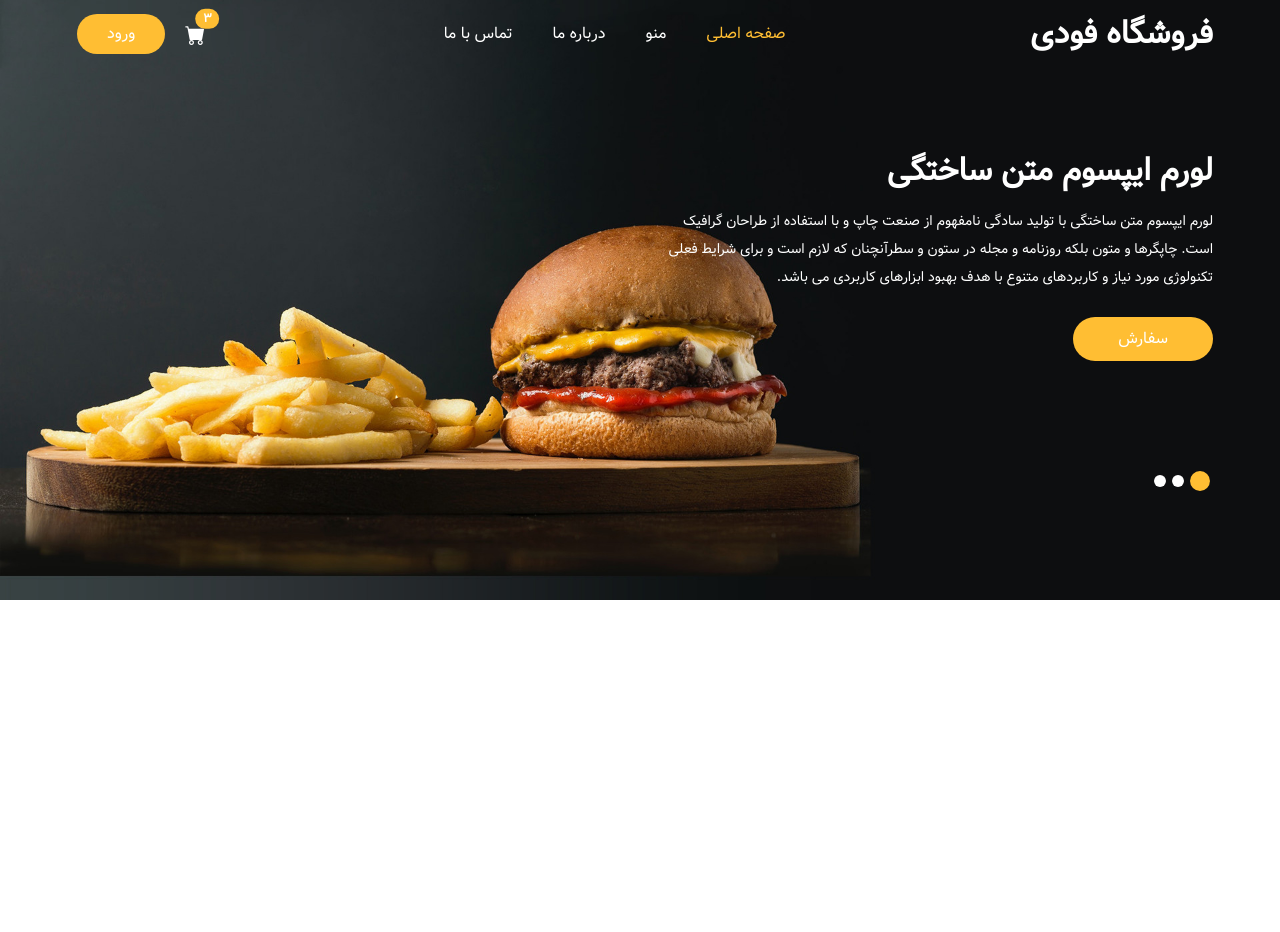
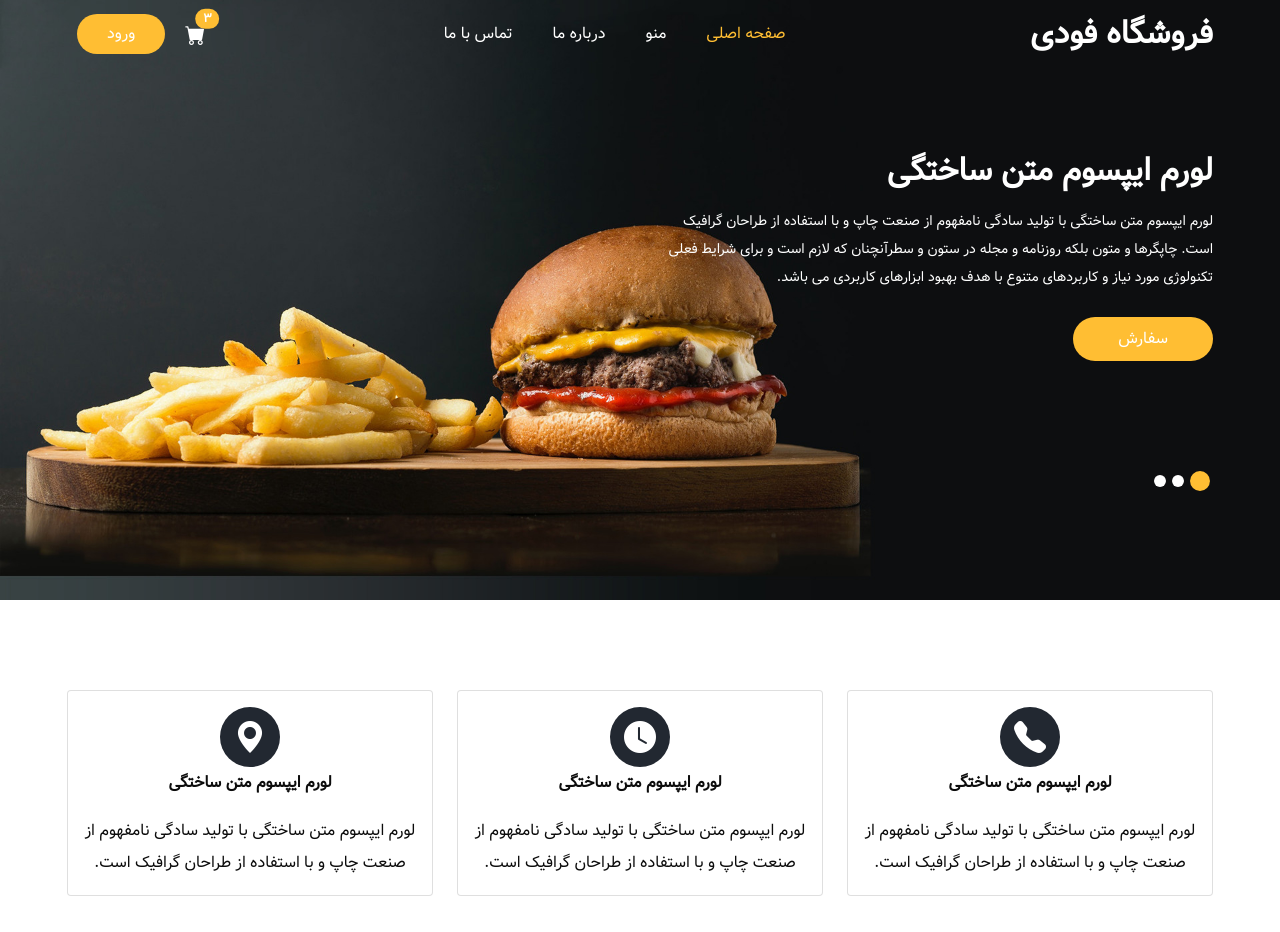
Before and after one commit to matinaliakbari-90/foodie-ecommerce, a Next.js app: page / in a window 1280 px wide. Shown: the top 932 px of the page. Before the commit the page ends 800 px from the top, so only its background shows below. Built offline with nearby package versions, Linux system fonts and the light colour scheme.

Commit message:
added components features and and show page index

```diff
--- a/src/app/page.tsx
+++ b/src/app/page.tsx
@@ -1,7 +1,9 @@
+import Features from "@/components/Features";
+
 export default function Home() {
   return (
     <>
-
+      <Features />
     </>
   );
 }
--- /dev/null
+++ b/src/components/Features.tsx
@@ -0,0 +1,46 @@
+export default function Features() {
+    return (
+        <section className="card-area layout_padding">
+            <div className="container">
+                <div className="row gy-5">
+                    <div className="col-md-4 col-sm-6 col-xs-6">
+                        <div className="card text-center">
+                            <div className="card-body">
+                                <div className="card-icon-wrapper">
+                                    <i className="bi bi-telephone-fill fs-2 text-white card-icon"></i>
+                                </div>
+                                <p className="card-text fw-bold">لورم ایپسوم متن ساختگی</p>
+                                <p className="card-text">لورم ایپسوم متن ساختگی با تولید سادگی نامفهوم از صنعت چاپ و با استفاده
+                                    از طراحان گرافیک است. </p>
+                            </div>
+                        </div>
+                    </div>
+                    <div className="col-md-4 col-sm-6 col-xs-6">
+                        <div className="card text-center">
+                            <div className="card-body">
+                                <div className="card-icon-wrapper">
+                                    <i className="bi bi-clock-fill fs-2 text-white card-icon"></i>
+                                </div>
+                                <p className="card-text fw-bold">لورم ایپسوم متن ساختگی</p>
+                                <p className="card-text">لورم ایپسوم متن ساختگی با تولید سادگی نامفهوم از صنعت چاپ و با استفاده
+                                    از طراحان گرافیک است. </p>
+                            </div>
+                        </div>
+                    </div>
+                    <div className="col-md-4 col-sm-6 col-xs-6">
+                        <div className="card text-center">
+                            <div className="card-body">
+                                <div className="card-icon-wrapper">
+                                    <i className="bi bi-geo-alt-fill fs-2 text-white card-icon"></i>
+                                </div>
+                                <p className="card-text fw-bold">لورم ایپسوم متن ساختگی</p>
+                                <p className="card-text">لورم ایپسوم متن ساختگی با تولید سادگی نامفهوم از صنعت چاپ و با استفاده
+                                    از طراحان گرافیک است. </p>
+                            </div>
+                        </div>
+                    </div>
+                </div>
+            </div>
+        </section>
+    );
+}
```
